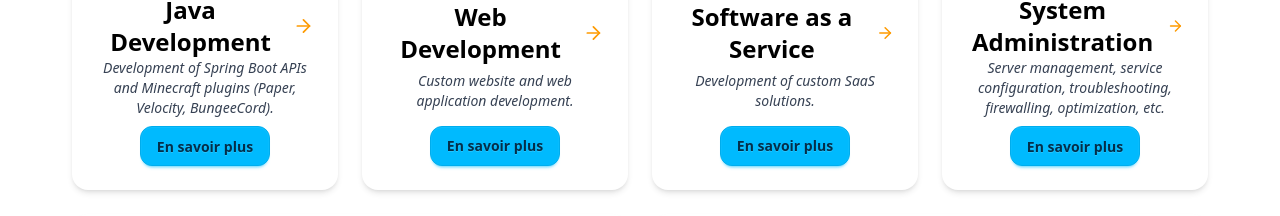
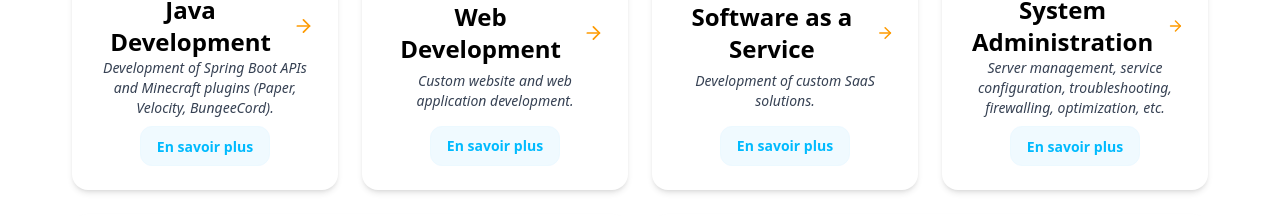
Before and after one commit to Farmeurimmo/portfolio-v5, a Next.js app: page /en in a window 1280 px wide. Shown: the part 683-899 px from the top of the page. Built offline with nearby package versions, Linux system fonts and the light colour scheme; no server answers.

Commit message:
fix: missing soft property on CTA

```diff
--- a/src/app/components/MainPageContent.jsx
+++ b/src/app/components/MainPageContent.jsx
@@ -83,7 +83,7 @@ export default function MainPageContent() {
                             <p className="text-gray-700 dark:text-gray-300 text-sm italic">
                                 {t(service.description)}
                             </p>
-                            <span className="mt-2 px-4 py-2 btn btn-info rounded-xl">
+                            <span className="mt-2 px-4 py-2 btn btn-soft btn-info rounded-xl">
                                 En savoir plus
                             </span>
                         </div>
```
